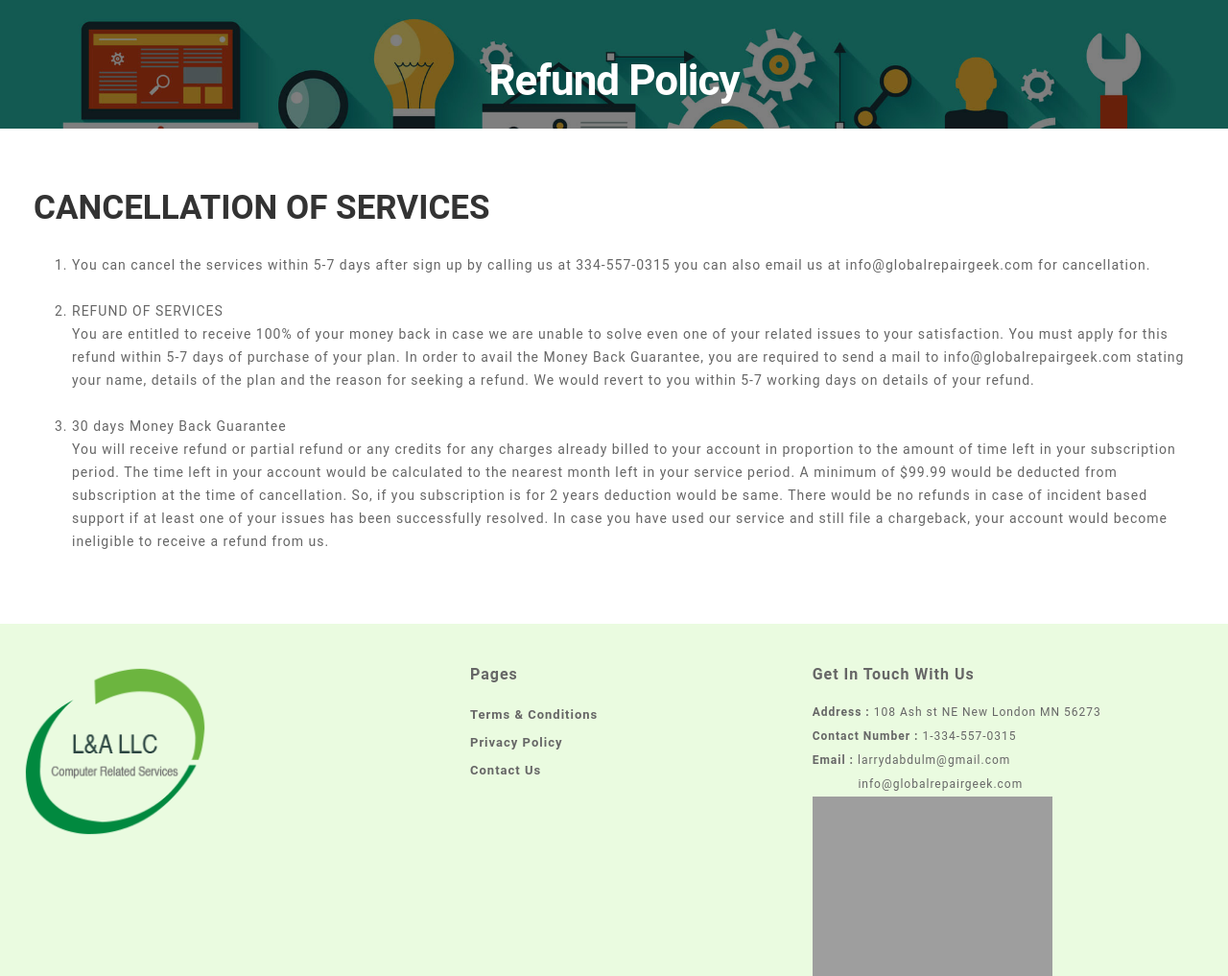
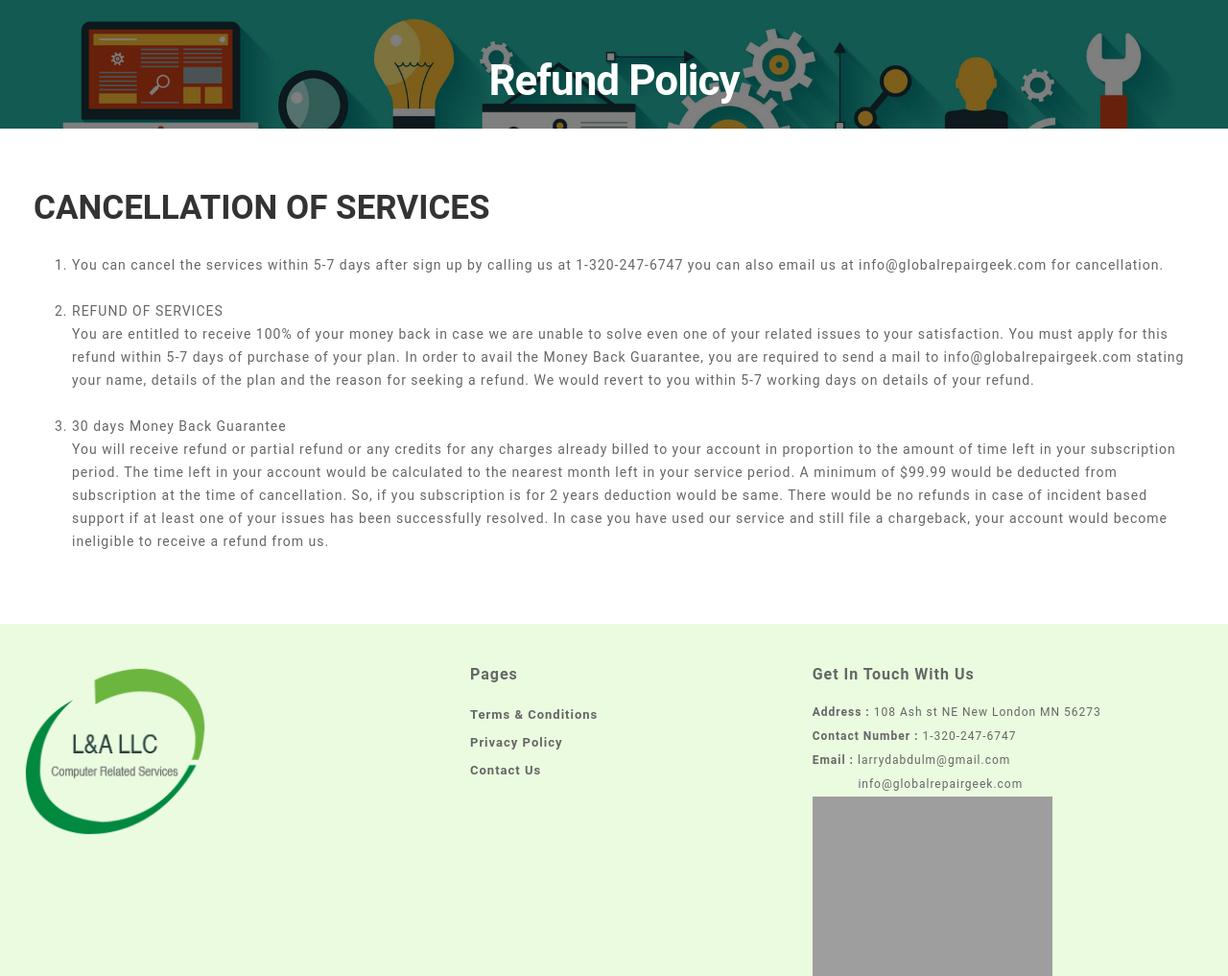
Before and after one commit to deovrat247/global-repair-geek, a PHP site: page /refund-policy.php in a window 1280 px wide. Shown: the part 87-1104 px from the top of the page at 96% size. Run offline with PHP 8.4, Linux system fonts and the light colour scheme; some libraries are stand-ins or nearby versions; grey boxes are pictures that could not be loaded.

Commit message:
number updated

```diff
--- a/contact.php
+++ b/contact.php
@@ -109,7 +109,7 @@ if ($_SERVER["REQUEST_METHOD"] == "POST") {
                                             <img width="60" height="60" src="https://www.keydesign-themes.com/incubator/wp-content/uploads/2016/01/ico3.png" class="attachment-full" alt="" />
                                             </div>
                                             <h4 class="service-heading" >CALL US NOW</h4>
-                                            <p >1-334-557-0315</p>
+                                            <p >1-320-247-6747</p>
 
                                           </div>
                                         </div>
--- a/includes/footer.php
+++ b/includes/footer.php
@@ -51,11 +51,11 @@
                       		 		<div class="col-xs-12 col-sm-12 col-md-4 col-lg-4 third-widget-area">
                       		 		    	<h5 class="widget-title"><span>Get in touch with us</span></h5>
                       		 		    		<p><b>Address : </b>108 Ash st NE New London MN 56273</p>
-    							<p><b>Contact Number : </b>1-334-557-0315</p>
+                            <p><b>Contact Number : </b>1-320-247-6747</p>
     							<p><b>Email : </b>larrydabdulm@gmail.com
                       		 		<br>
                       		 		&nbsp;&nbsp;&nbsp;&nbsp;&nbsp;&nbsp;&nbsp;&nbsp;&nbsp;&nbsp;&nbsp;&nbsp;info@globalrepairgeek.com</p>
                       		 		<p><img src="https://s3-us-west-2.amazonaws.com/assets.checkout.carthook.com/mid_XXwOLw9G/1535570153358_Safe_Checkout-min.png" alt="Incubator" / style="width:250px">
     								</p>
                       		 		   </div></div></footer><div class="back-to-top"> <i class="fa fa-angle-up"></i></div>
-                      		 		<div class="lower-footer"><div class="container"><div class="pull-left"> <span>&copy;  2019 All right reserved. By</span><a href="index.php" target="_blank"> L&A LLC</a></span></div></div></div>
+                            <div class="lower-footer"><div class="container"><div class="pull-left"> <span>&copy;  2019 All right reserved. By</span><a href="index.php" target="_blank"> L&A LLC</a></span></div></div></div>
--- a/refund-policy.php
+++ b/refund-policy.php
@@ -32,7 +32,7 @@
 												<i class=" fa" ></i>
 												<h2 class="service-heading" >CANCELLATION OF SERVICES</h2>
 												<ol>
-								 <li> You can cancel the services within 5-7 days after sign up by calling us at 334-557-0315 you can also email us at info@globalrepairgeek.com for cancellation.
+								 <li> You can cancel the services within 5-7 days after sign up by calling us at 1-320-247-6747 you can also email us at info@globalrepairgeek.com for cancellation.
  </li><br>
  <li>REFUND OF SERVICES
 <br>
```
